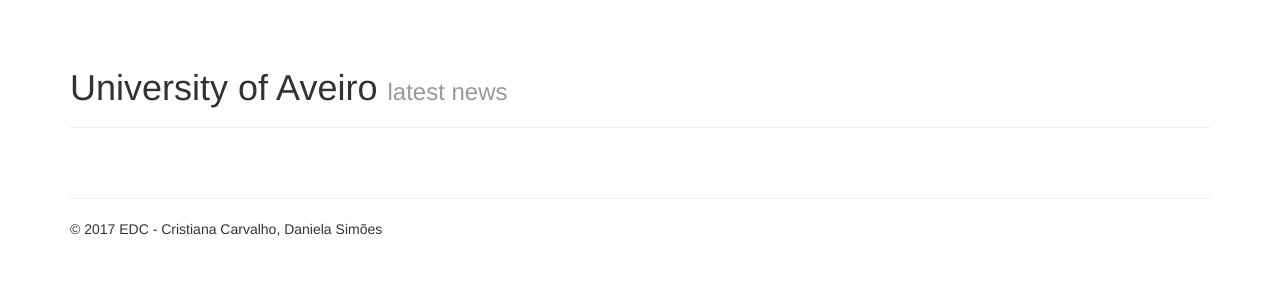
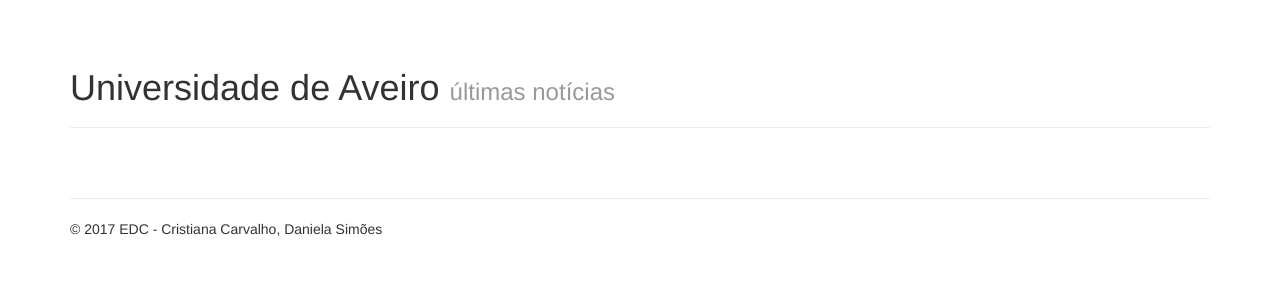
Before and after one commit to cristianasc/EDC, a Django app: template project1/app/templates/app/index.html in a window 1280 px wide. Shown: the part 52-352 px from the top of the page. Run offline with Django 3.2, Linux system fonts and the light colour scheme; the template is opened without the code that fills it, so the values that code supplies are empty; some libraries are stand-ins or nearby versions.

Commit message:
agora em português

```diff
--- a/project1/app/templates/app/index.html
+++ b/project1/app/templates/app/index.html
@@ -6,8 +6,8 @@
         <div class = "page-header">
 
            <h1>
-              University of Aveiro
-              <small>latest news</small>
+              Universidade de Aveiro
+              <small>últimas notícias</small>
            </h1>
 
         </div>
```
